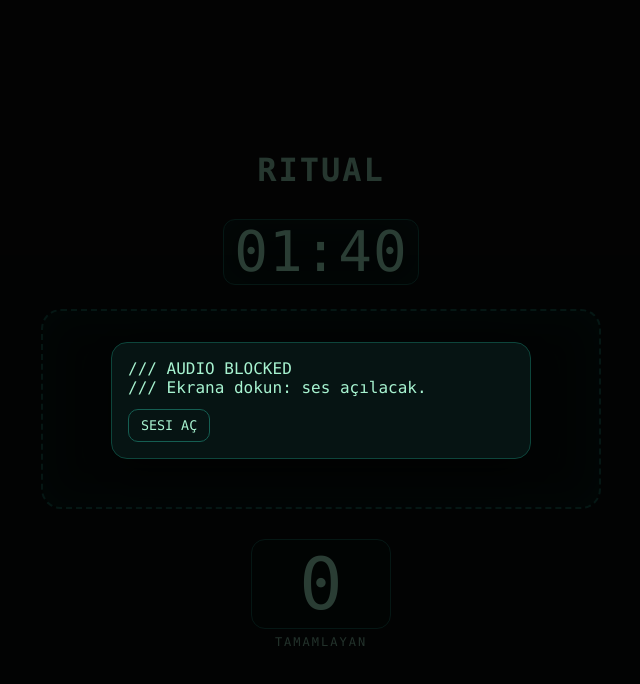
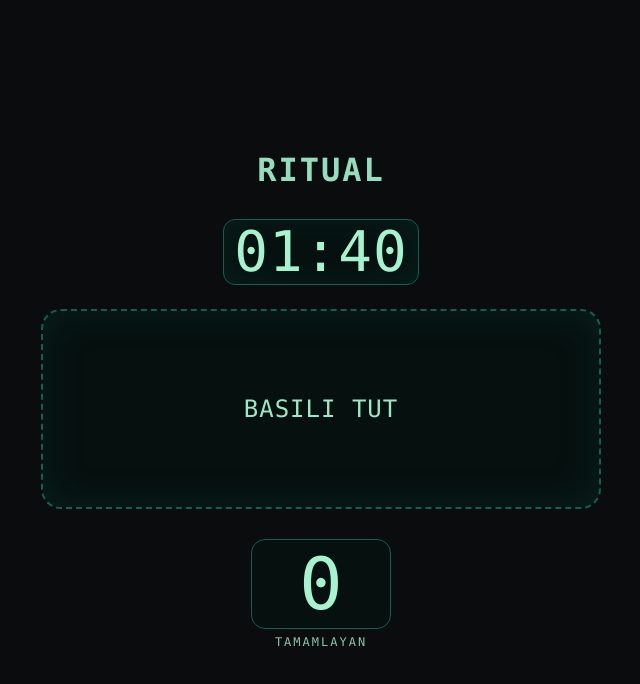
Before and after one commit to tatbikatveri107/anomaly-hold-172, a plain HTML site: page index.html in a window 1280 px wide. Shown: the whole page, without its empty margins (319-959 px from the left). Drawn offline with Linux system fonts and the light colour scheme.

Commit message:
Update index.html

```diff
--- a/index.html
+++ b/index.html
@@ -24,14 +24,6 @@
       <div class="counter-label">TAMAMLAYAN</div>
     </div>
 
-    <!-- If autoplay is blocked, we show this tiny overlay -->
-    <div id="tapToEnable" class="tap-overlay" hidden>
-      <div class="tap-box">
-        <pre class="code">/// AUDIO BLOCKED
-/// Ekrana dokun: ses açılacak.</pre>
-        <button class="btn" id="tapEnableBtn">SESI AÇ</button>
-      </div>
-    </div>
   </main>
 
   <script src="./app.js"></script>
```
